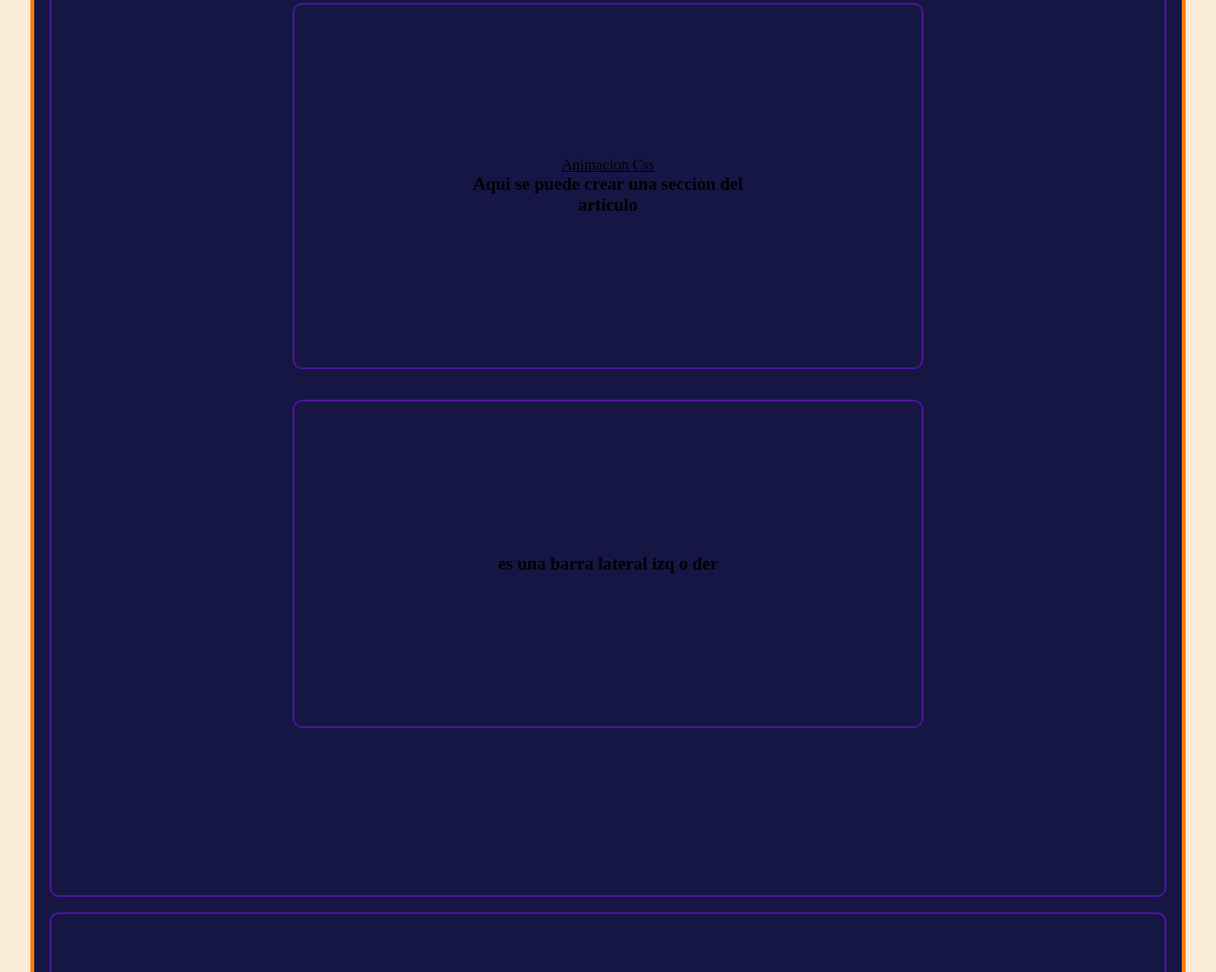
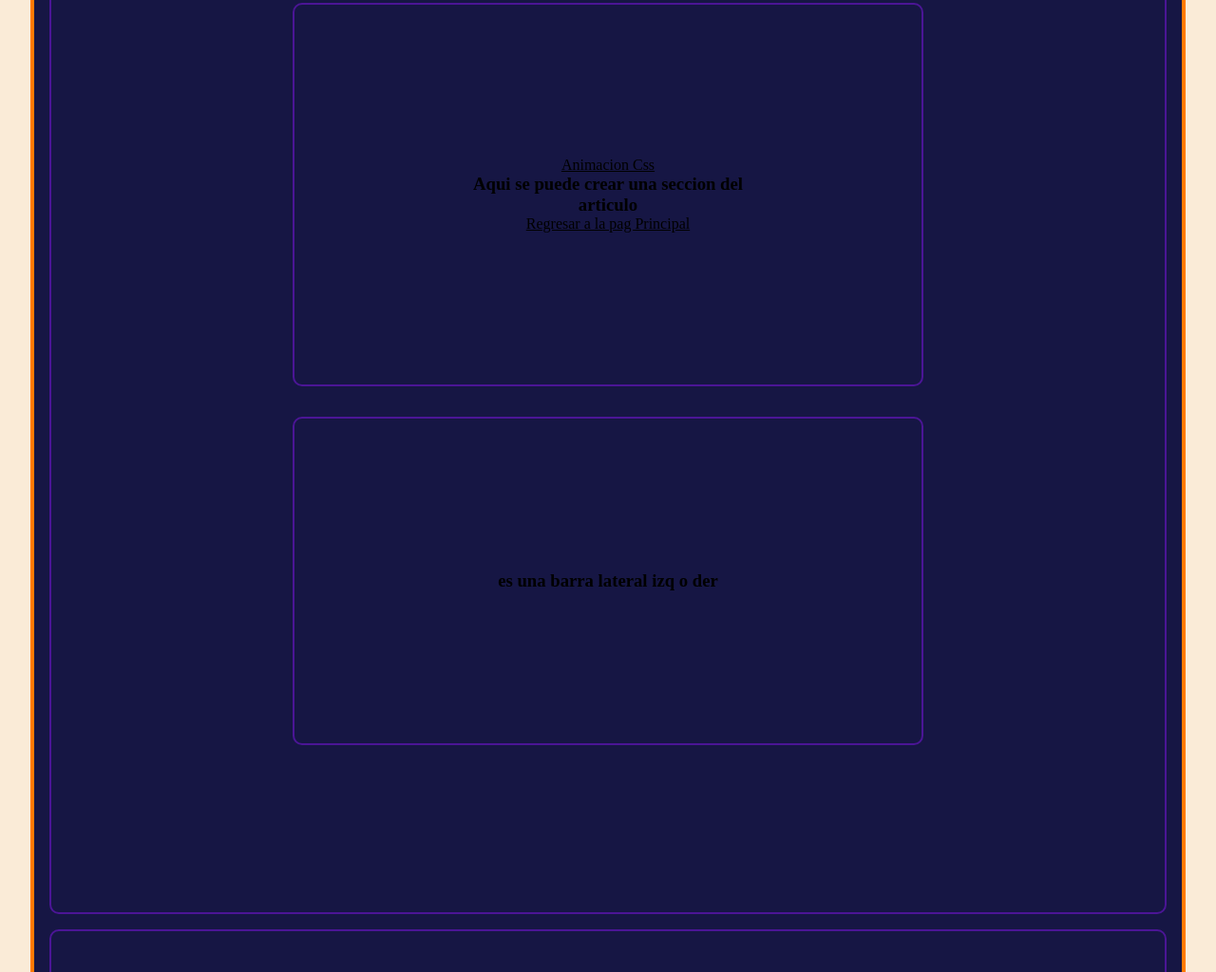
Before and after one commit to DamianBonifacio/workSpace, a plain HTML site: page index.html in a window 1280 px wide. Shown: the part 711-1735 px from the top of the page at 95% size. Drawn offline with Linux system fonts and the light colour scheme.

Commit message:
ultimos cambios

```diff
--- a/index.html
+++ b/index.html
@@ -45,8 +45,10 @@
             <h2>Esto des una seccion del documento</h2>
 
             <article>
-                <a href="animation.html">Animacion Css</a><br>
+                <a href="animation.html">Animacion Css</a>
+                <br>
                 <h3>Aqui se puede crear una seccion del articulo</h3>
+                <a href="index.html">Regresar a la pag Principal</a>
             </article>
             <aside>
                 <h3> es una barra lateral izq o der</h3>
```
